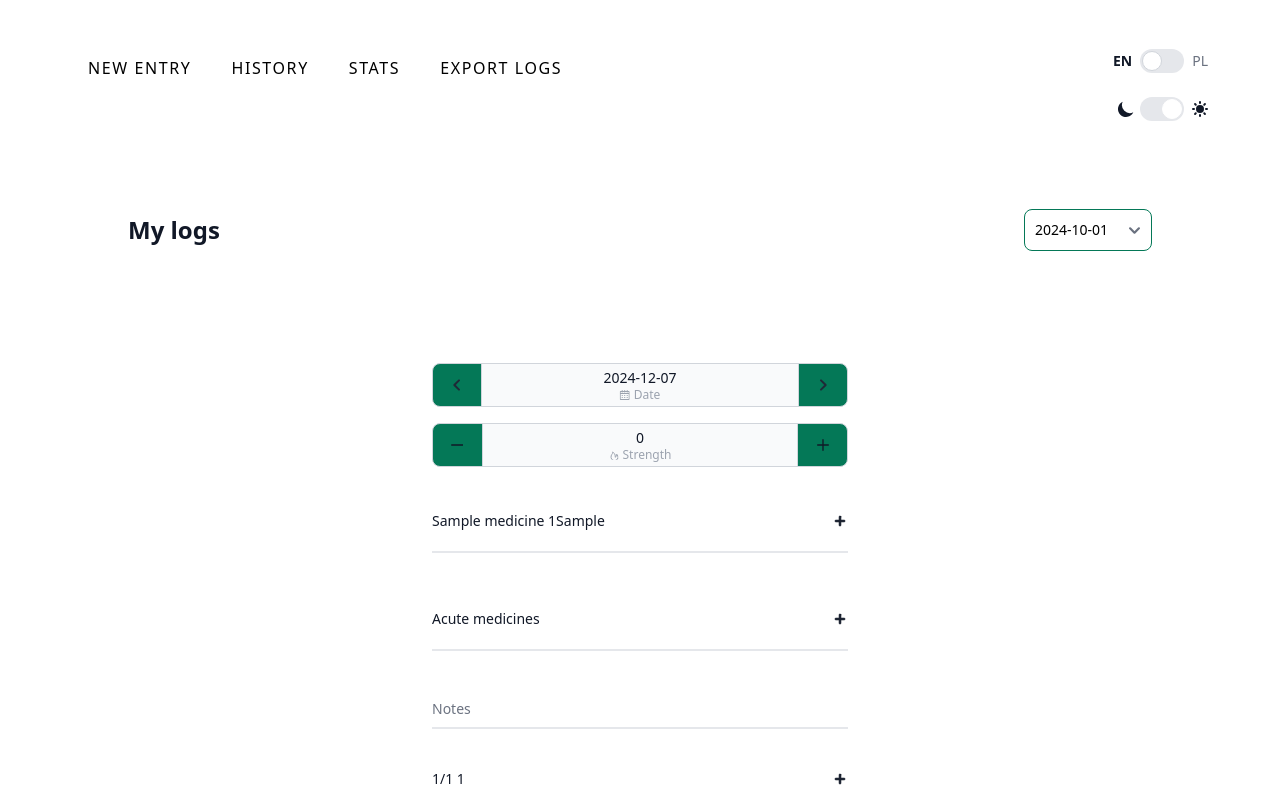
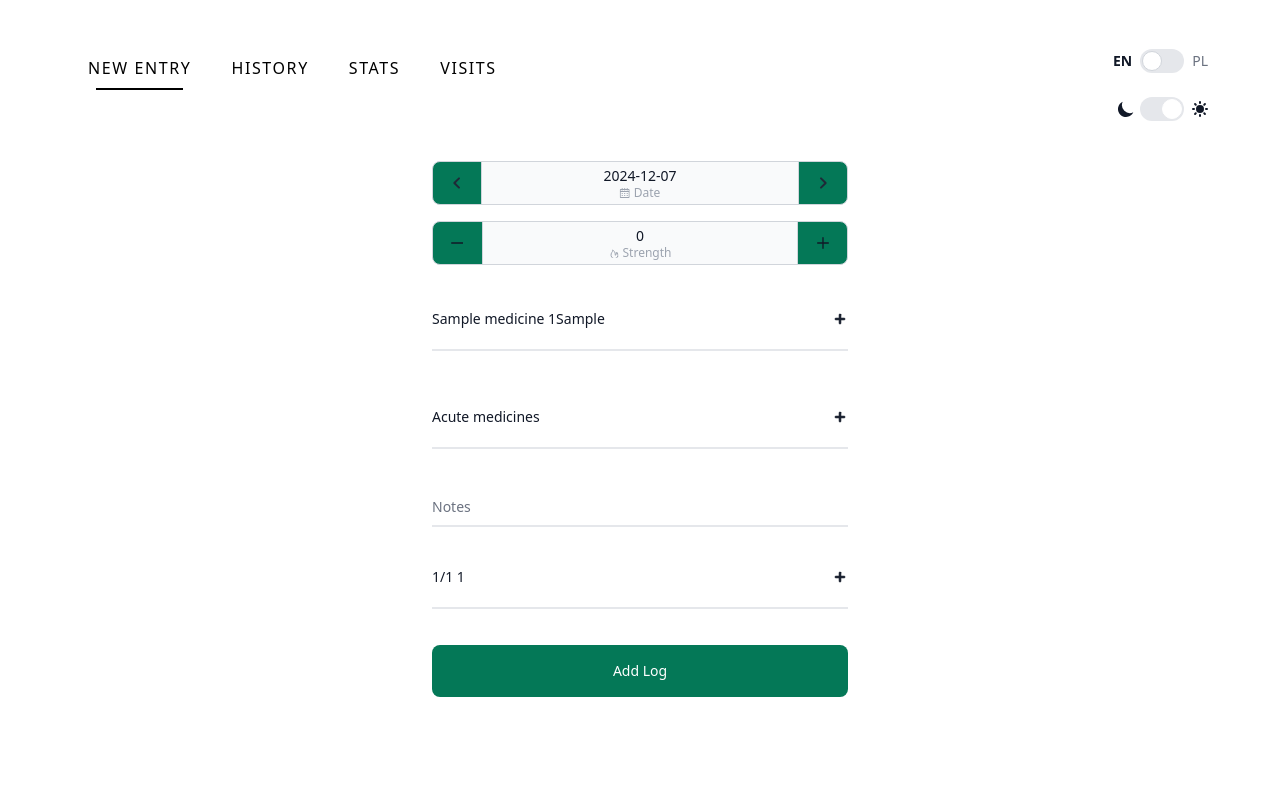
Before and after one commit to stanislawK/MedLog, a Django app: page /dashboard/ in a window 1280 px wide. Run offline with Django 5.2, Linux system fonts and the light colour scheme; a user stored in the database is signed in; data comes from the database, SQL or seed files in the repository; tables that the repository leaves empty hold one stand-in row (values such as "Sample post"); data that the repository does not hold is empty; some libraries are stand-ins or nearby versions.

Commit message:
51 - working navbar

```diff
--- a/medlog/core/templates/_base.html
+++ b/medlog/core/templates/_base.html
@@ -21,7 +21,7 @@
     <script src="{% static 'js/htmx.min.js' %}" defer></script>
     {% django_htmx_script %}
   </head>
-  <body>
+  <body hx-boost="true">
     {% block content %}
     {% endblock %}
   </body>
--- a/medlog/core/templates/dashboard/components/logList.html
+++ b/medlog/core/templates/dashboard/components/logList.html
@@ -1,5 +1,7 @@
+{% extends "dashboard/main.html" %}
 {% load i18n %}
 {% load extra_filters %}
+{% block dashboard_content %}
 <section class="bg-white py-8 antialiased dark:bg-custom-gray-300 md:py-16">
   <div class="mx-auto max-w-screen-xl px-4 2xl:px-0">
     <div class="mx-auto max-w-5xl">
@@ -153,3 +155,4 @@
   </div>
 </section>
 <script></script>
+{% endblock %}
--- a/medlog/core/templates/dashboard/components/navbar.html
+++ b/medlog/core/templates/dashboard/components/navbar.html
@@ -1,38 +1,40 @@
 {% load i18n %}
 <nav class="relative px-6 py-6 w-full flex justify-between">
+  {% with request.resolver_match.url_name as curr_url_name %}
   <div
     class="hidden items-center ml-5 xl:ml-16 space-x-10 2xl:space-x-20 uppercase dark:text-white dark:font-light md:flex"
   >
     <!-- Menu-Items -->
     <div class="group cursor-pointer">
-      <a href="" class="tracking-widest">{% translate "New Entry" %}</a>
+      <a href="{% url 'dashboard' %}" class="tracking-widest">{% translate "New Entry" %}</a>
       <!-- Animated underline -->
       <div
-        class="mx-2 mt-2 duration-500 border-b-2 opacity-0 border-black dark:border-white dark:border-b-[1px] group-hover:opacity-100"
+        class="mx-2 mt-2 duration-500 border-b-2 opacity-0 border-black dark:border-white dark:border-b-[1px] group-hover:opacity-100 {% if curr_url_name == 'dashboard' %} opacity-100 {% endif %}"
       ></div>
     </div>
     <div class="group cursor-pointer">
-      <a href="" class="tracking-widest">{% translate "History" %}</a>
+      <a href="{% url 'logs_history' %}" class="tracking-widest">{% translate "History" %}</a>
       <!-- Animated underline -->
       <div
-        class="mx-2 mt-2 duration-500 border-b-2 opacity-0 border-black dark:border-white dark:border-b-[1px] group-hover:opacity-100"
+        class="mx-2 mt-2 duration-500 border-b-2 opacity-0 border-black dark:border-white dark:border-b-[1px] group-hover:opacity-100 {% if curr_url_name == 'logs_history' %} opacity-100 {% endif %}"
       ></div>
     </div>
     <div class="group cursor-pointer">
-      <a href="" class="tracking-widest">{% translate "Stats" %}</a>
+      <a href="{% url 'logs_stats' %}" class="tracking-widest">{% translate "Stats" %}</a>
       <!-- Animated underline -->
       <div
-        class="mx-2 mt-2 duration-500 border-b-2 opacity-0 border-black dark:border-white dark:border-b-[1px] group-hover:opacity-100"
+        class="mx-2 mt-2 duration-500 border-b-2 opacity-0 border-black dark:border-white dark:border-b-[1px] group-hover:opacity-100 {% if curr_url_name == 'logs_stats' %} opacity-100 {% endif %}"
       ></div>
     </div>
     <div class="group cursor-pointer">
-      <a href="" class="tracking-widest">{% translate "Export Logs" %}</a>
+      <a href="{% url 'visits' %}" class="tracking-widest">{% translate "Visits" %}</a>
       <!-- Animated underline -->
       <div
-        class="mx-2 mt-2 duration-500 border-b-2 opacity-0 border-black dark:border-white dark:border-b-[1px] group-hover:opacity-100"
+        class="mx-2 mt-2 duration-500 border-b-2 opacity-0 border-black dark:border-white dark:border-b-[1px] group-hover:opacity-100 {% if curr_url_name == 'visits' %} opacity-100 {% endif %}"
       ></div>
     </div>
   </div>
+  {% endwith %}
   <div class="flex items-center space-x-2 md:hidden">
     {% include "components/switchLanguage.html" %}
     {% include "components/switchTheme.html" %}
--- a/medlog/core/templates/dashboard/main.html
+++ b/medlog/core/templates/dashboard/main.html
@@ -5,7 +5,12 @@
 <section id="mainDashboardSection" class="bg-white dark:bg-custom-gray-400 overflow-x-hidden h-screen">
     {% if show_medicine_modal == True and medicine_form %}{% include "dashboard/components/addMedicineModal.html" with form=medicine_form medicine_type=medicine_type %}{% endif %}
     {% include "dashboard/components/navbar.html" %}
-    {% include "dashboard/components/logList.html" %}
-    <div hx-trigger="load" hx-get="add-log/">test</div>
+
+    {% with request.resolver_match.url_name as curr_url_name %}
+    {% if curr_url_name == 'dashboard' %} <div hx-trigger="load" hx-get="add-log/"></div>{% endif %}
+    {% endwith %}
+
+    {% block dashboard_content %}
+    {% endblock %}
 </section>
 {% endblock %}
--- a/medlog/core/urls.py
+++ b/medlog/core/urls.py
@@ -10,4 +10,7 @@ urlpatterns = [
     path("dashboard/add-log/<str:req_date>/", views.add_log_form, name="add-log"),
     path("dashboard/add-log/", views.add_log_form, name="add-log"),
     path("dashboard/add-medicine/", views.add_medicine_view, name="new_medicine"),
+    path("dashboard/visits/", views.visits_view, name="visits"),
+    path("dashboard/logs-history/", views.logs_history_view, name="logs_history"),
+    path("dashboard/logs-stats/", views.logs_stats_view, name="logs_stats"),
 ]
--- a/medlog/core/views.py
+++ b/medlog/core/views.py
@@ -72,6 +72,28 @@ def add_log_form(request: HtmxHttpRequest, req_date: str | None = None) -> HttpR
 
 
 @require_GET
+@login_required
+def logs_history_view(request: HtmxHttpRequest) -> HttpResponse:
+    context = dict()
+    context["day_logs"] = request.user.day_logs.filter(
+        date__gte=date.today() - timedelta(days=30)
+    )
+    return render(request, "dashboard/components/logList.html", context=context)
+
+
+@require_GET
+@login_required
+def logs_stats_view(request: HtmxHttpRequest) -> HttpResponse:
+    return logs_history_view(request)
+
+
+@require_GET
+@login_required
+def visits_view(request: HtmxHttpRequest) -> HttpResponse:
+    return logs_history_view(request)
+
+
+@require_GET
 def logout_view(request: HtmxHttpRequest) -> HttpResponse:
     logout(request)
     return redirect("/")
--- a/medlog/static/src/output.css
+++ b/medlog/static/src/output.css
@@ -1845,6 +1845,11 @@ input:checked + .toggle-bg {
   padding-right: 0.5rem;
 }
 
+.px-3 {
+  padding-left: 0.75rem;
+  padding-right: 0.75rem;
+}
+
 .px-4 {
   padding-left: 1rem;
   padding-right: 1rem;
@@ -1908,11 +1913,6 @@ input:checked + .toggle-bg {
 .py-8 {
   padding-top: 2rem;
   padding-bottom: 2rem;
-}
-
-.px-3 {
-  padding-left: 0.75rem;
-  padding-right: 0.75rem;
 }
 
 .pb-4 {
@@ -2739,11 +2739,6 @@ input:checked + .toggle-bg {
   --tw-ring-color: rgb(28 100 242 / var(--tw-ring-opacity));
 }
 
-.dark\:focus\:ring-blue-800:focus:is(.dark *) {
-  --tw-ring-opacity: 1;
-  --tw-ring-color: rgb(30 66 159 / var(--tw-ring-opacity));
-}
-
 .dark\:focus\:ring-custom-gray-400:focus:is(.dark *) {
   --tw-ring-opacity: 1;
   --tw-ring-color: rgb(47 51 51 / var(--tw-ring-opacity));
```
Also changed, not shown: medlog/core/templates/dashboard/components/addLogForm.html (+4 -14 lines), medlog/locale/pl/LC_MESSAGES/django.po.
